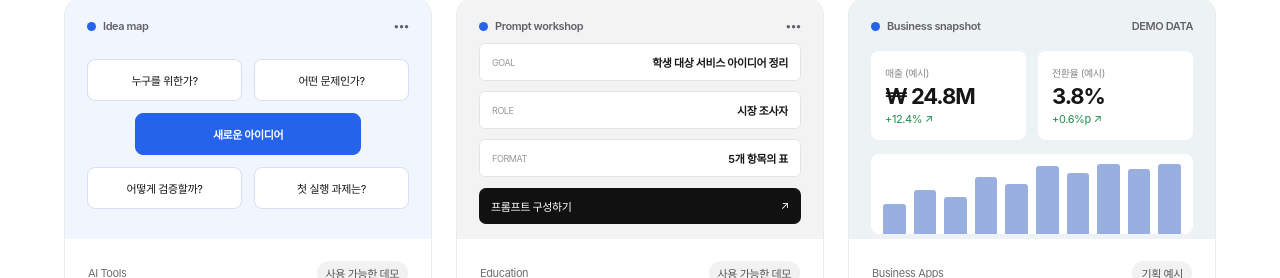
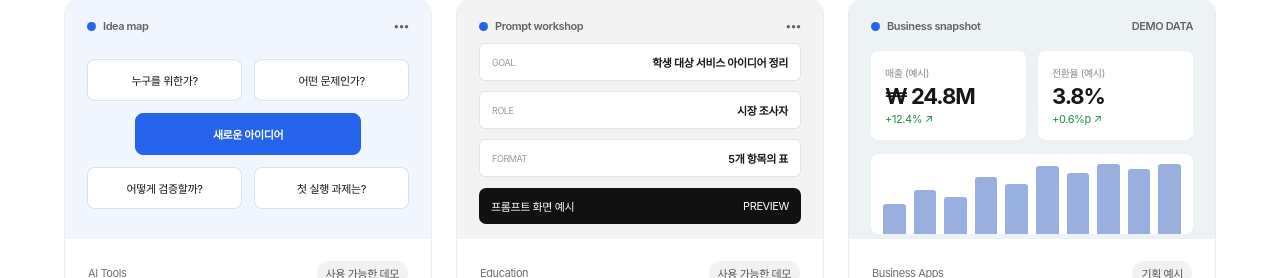
Before and after one commit to Jxny0ung/ddalkak-lab-hai, a Next.js app: page / in a window 1280 px wide. Shown: the part 1506-1784 px from the top of the page. Built offline with nearby package versions, Linux system fonts and the light colour scheme.

Commit message:
fix(ui): remove fake button arrow from noninteractive preview art

```diff
--- a/src/components/project-visual.tsx
+++ b/src/components/project-visual.tsx
@@ -22,7 +22,7 @@ export function ProjectVisual({ visual }: { visual: LearningProject["visual"] })
         <div className="sl-fake-field"><span>GOAL</span><strong>학생 대상 서비스 아이디어 정리</strong></div>
         <div className="sl-fake-field"><span>ROLE</span><strong>시장 조사자</strong></div>
         <div className="sl-fake-field"><span>FORMAT</span><strong>5개 항목의 표</strong></div>
-        <div className="sl-fake-submit">프롬프트 구성하기 <span>↗</span></div>
+        <div className="sl-fake-submit">프롬프트 화면 예시 <span>PREVIEW</span></div>
       </div>
     );
   }
```
